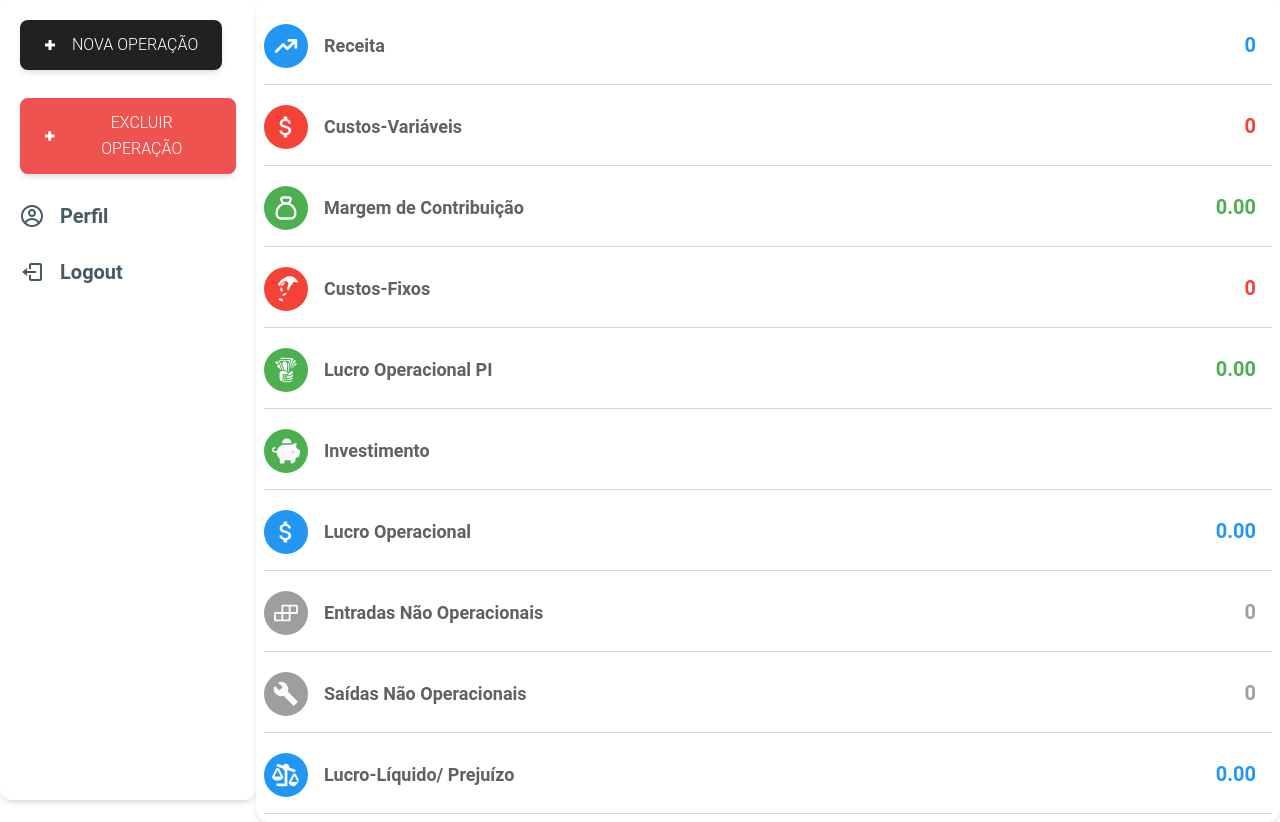
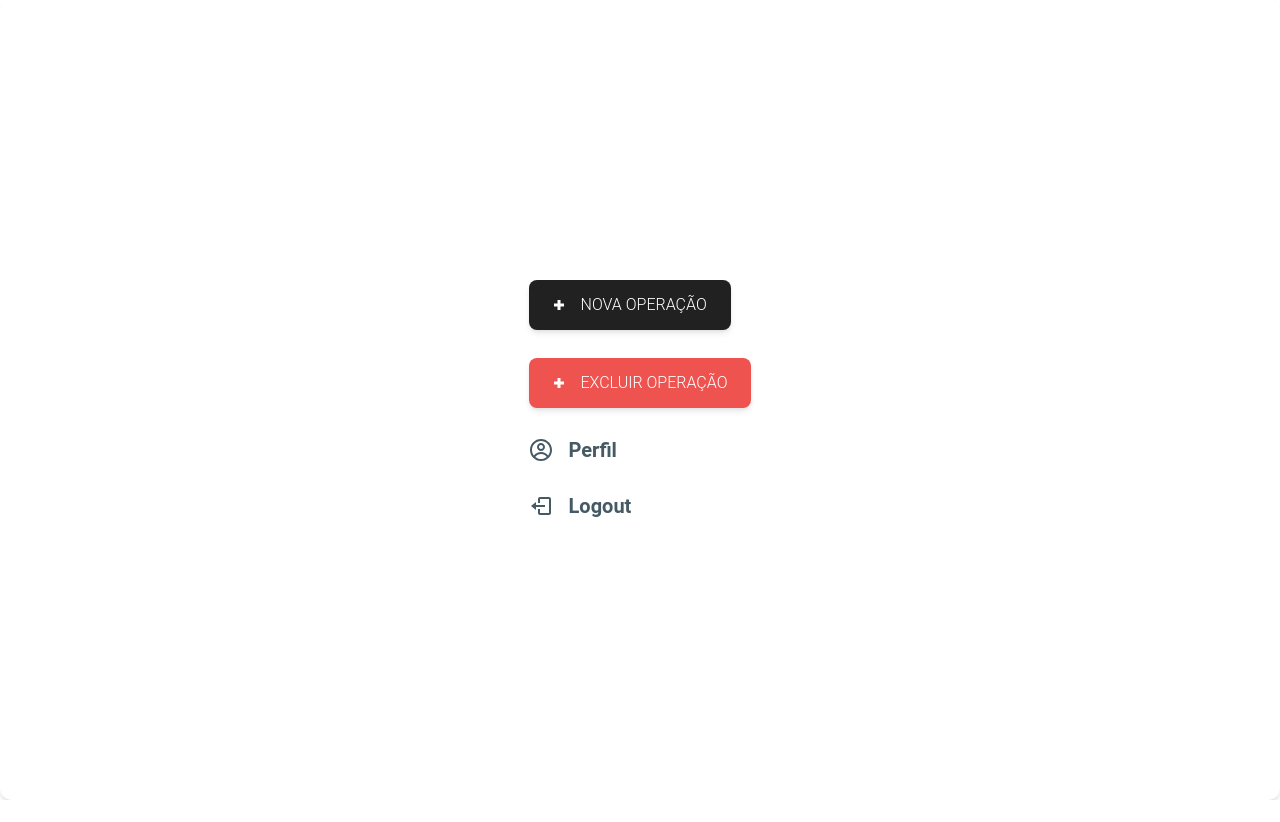
Before and after one commit to luizreboucas/lrmanaging_client, a Next.js app: page /dash in a window 1280 px wide. After the commit the page ends 800 px from the top, so only its background shows below. Built offline with nearby package versions, Linux system fonts and the light colour scheme; no server answers.

Commit message:
início admin

```diff
--- a/src/app/dash/page.tsx
+++ b/src/app/dash/page.tsx
@@ -4,6 +4,7 @@ import Dashboard from '../../components/Dashboard'
 import Aside from '@/components/Aside'
 import Modal from '@/components/Modal'
 import { useState } from 'react'
+
 //receitas*
 //custo-variaves*
 //margem-de-contribuicao
@@ -24,16 +25,20 @@ export default function Dash(){
 
     const [modalVisible, setModalVisible] = useState<boolean>(false)
     const [reload, setReload] = useState<number>(0)
+    const [isAdmin, setIsAdmin] = useState<boolean>(false)
     return(
         <div>
             <div className='flex w-full'>
 
+
                 <Aside modalVisible={modalVisible}
-                    setModalVisible={setModalVisible}/>
-                <Dashboard
+                    setModalVisible={setModalVisible}
+                    isAdmin = {isAdmin}/>
+                {isAdmin? <Dashboard
                    modalVisible={modalVisible}
                    setReload = {setReload}
-                   reload = {reload}/>
+                   reload = {reload}/>: ''}
+
 
                 {modalVisible ? <Modal
                     modalVisible={modalVisible}
--- a/src/app/page.tsx
+++ b/src/app/page.tsx
@@ -8,8 +8,9 @@ import {
 } from "@material-tailwind/react";
 import BgImage from '../../public/6229517.jpg'
 import Image from "next/image";
-import { useState } from 'react'
+import { useEffect, useState } from 'react'
 import axios from 'axios'
+import { useRouter } from "next/navigation";
 
 interface IUSer{
   email?: string,
@@ -19,18 +20,54 @@ interface IUSer{
 const URI = 'http://localhost:3500'
 
 export default function Home() {
+  const router = useRouter()
+
+
 
   const [user,setUser] = useState<IUSer>({
     email: '',
     senha: ''
   })
+  const [token, setToken] = useState<string>('')
+
+  useEffect(()=>{
+    const validateLogin = async() => {
+      try {
+        const status = await validateToken(token)
+        if(status === 200){
+          console.log('acesso permitido')
+          router.push('/dash')
+        }
+      } catch (error) {
+        console.log({error})
+      }
+    }
+    validateLogin()
+
+  },[token])
+
   const login = async() => {
     try {
       console.log(user)
-      const response = await axios.post(`${URI}/login`, user)
-      console.log(response)
+      const response = await (await axios.post(`${URI}/login`, user)).data.token
+      setToken(response)
+
     } catch (error) {
-      console.log(error)
+      console.log('não permitiu entrar: ' + error)
+    }
+  }
+
+  const validateToken = async(tkn: (string | undefined)) => {
+    try {
+      console.log('token no validate token: ' + tkn)
+      const response = await axios.post(`${URI}/validate`, {}, {
+        headers: {
+          token: tkn
+        }
+      })
+      return response.status
+    } catch (error) {
+      return {error}
     }
   }
   return (
@@ -40,8 +77,9 @@ export default function Home() {
         <Image
         src={BgImage}
         alt="imagem de gestão financeira"
-        className="w-screen"
-        fill={true}
+        className="object-cover h-screen"
+
+
         />
 
 
@@ -81,8 +119,7 @@ export default function Home() {
             Cadastrar
           </a>
         </Typography>
-        <div>{user.email}</div>
-        <div>{user.senha}</div>
+
       </form>
     </Card>
 
--- a/src/components/Aside/index.tsx
+++ b/src/components/Aside/index.tsx
@@ -1,6 +1,6 @@
 'use client'
 
-import { List, ListItem, ListItemPrefix, Button, Card, Typography } from '@material-tailwind/react'
+import { List, ListItem, ListItemPrefix, Button, Card, Typography, Drawer } from '@material-tailwind/react'
 import { BiPlusMedical,BiLogOut } from 'react-icons/bi'
 import { CgProfile } from 'react-icons/cg'
 import { Dispatch, SetStateAction } from 'react'
@@ -8,16 +8,18 @@ import axios from 'axios'
 
 interface AsideProps{
     modalVisible?: boolean
-    setModalVisible: Dispatch<SetStateAction<boolean>>
+    setModalVisible: Dispatch<SetStateAction<boolean>>,
+    isAdmin: boolean
 }
 
-export default function Aside({modalVisible, setModalVisible}: AsideProps){
+export default function Aside({modalVisible, setModalVisible, isAdmin}: AsideProps){
 
 
     return(
-        <div className={`w-1/5 ${modalVisible?"blur-sm": '' }`}>
-            <Card className='h-screen'>
-            <List>
+        <div className={` ${modalVisible?"blur-sm": '' }`}>
+
+            <Card className={`h-screen w-screen ${!isAdmin? 'flex justify-center items-center': '' }`}>
+            <List >
                 <ListItem>
                     <Button className='flex items-center'>
                         <BiPlusMedical/>
@@ -51,6 +53,7 @@ export default function Aside({modalVisible, setModalVisible}: AsideProps){
             </List>
             </Card>
 
+
         </div>
 
     )
```
